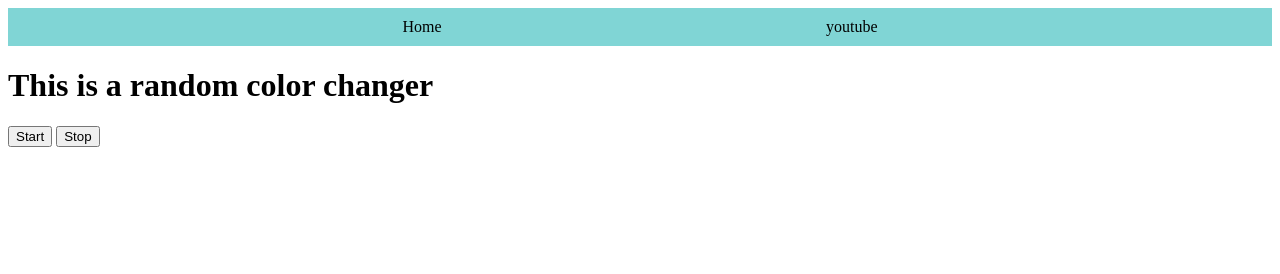
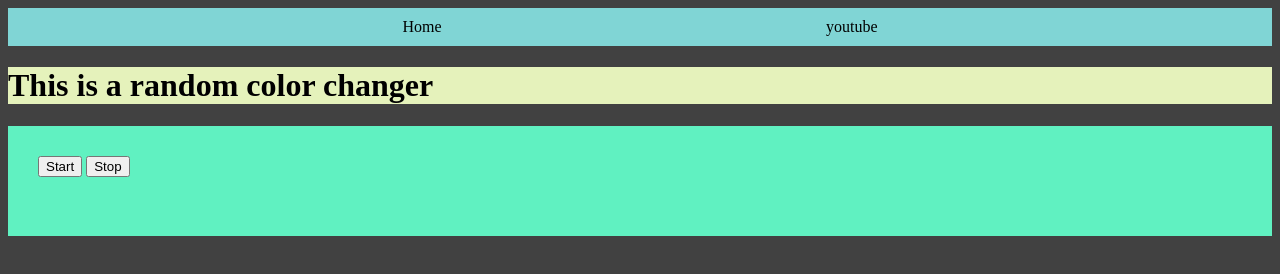
Before and after one commit to mahendra-kumar-ravi/Color-changer, a plain HTML site: page index.html in a window 1280 px wide. Drawn offline with Linux system fonts and the light colour scheme.

Commit message:
style added

```diff
--- a/style.css
+++ b/style.css
@@ -5,3 +5,17 @@ nav{
     justify-content:space-evenly;
 
 }
+h1{
+    background-color: rgb(229, 242, 187);
+}
+body{
+    background-color:#414141;
+}
+
+.button{
+    background-color:rgb(96, 241, 193) ;
+    height: 50px;
+
+    padding: 30px;
+
+}
```
